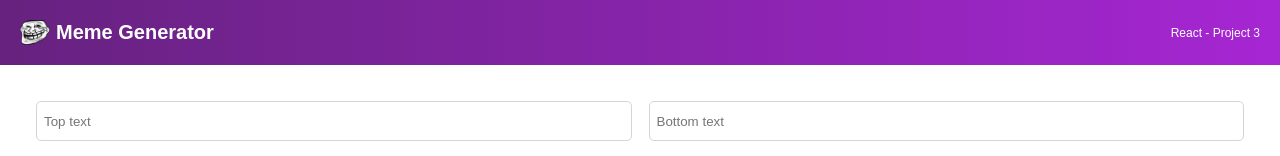
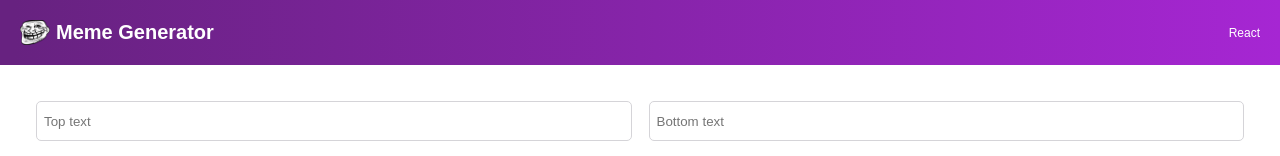
Before and after one commit to Cannon-Cole/meme-generator, a React (Create React App) app: page / in a window 1280 px wide. Shown: the top 156 px of the page. Built offline with nearby package versions, Linux system fonts and the light colour scheme; no server answers; the HTML template or start-up script is replaced by a standard one.

Commit message:
Removed project number

```diff
--- a/src/components/Header.js
+++ b/src/components/Header.js
@@ -9,7 +9,7 @@ export default function Header() {
         className="header--image"
       />
       <h2 className="header--title">Meme Generator</h2>
-      <h4 className="header--project">React - Project 3</h4>
+      <h4 className="header--project">React</h4>
     </header>
   );
 }
```
